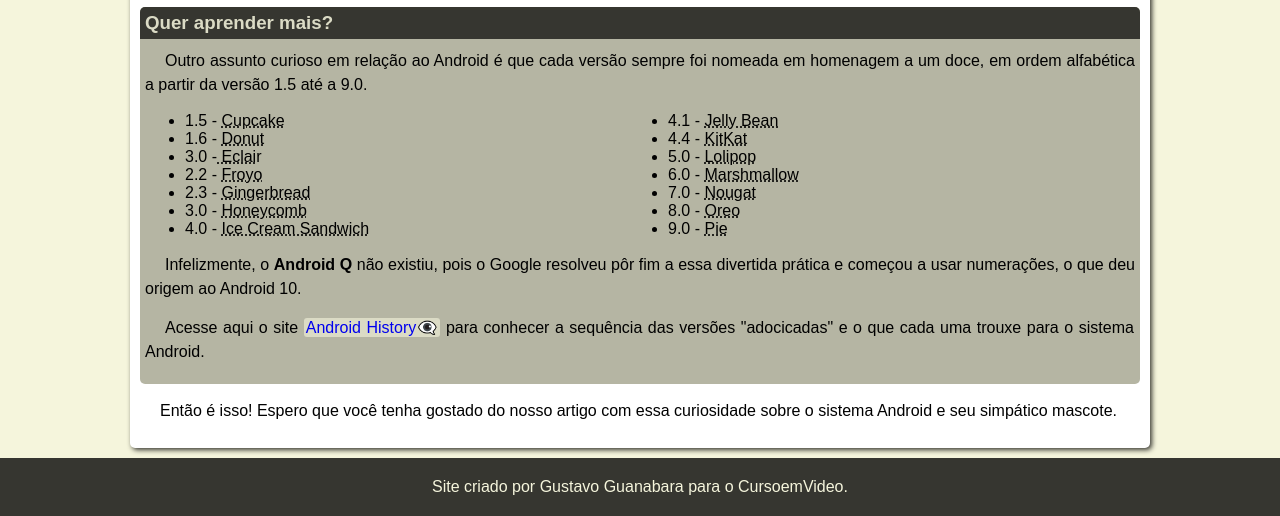
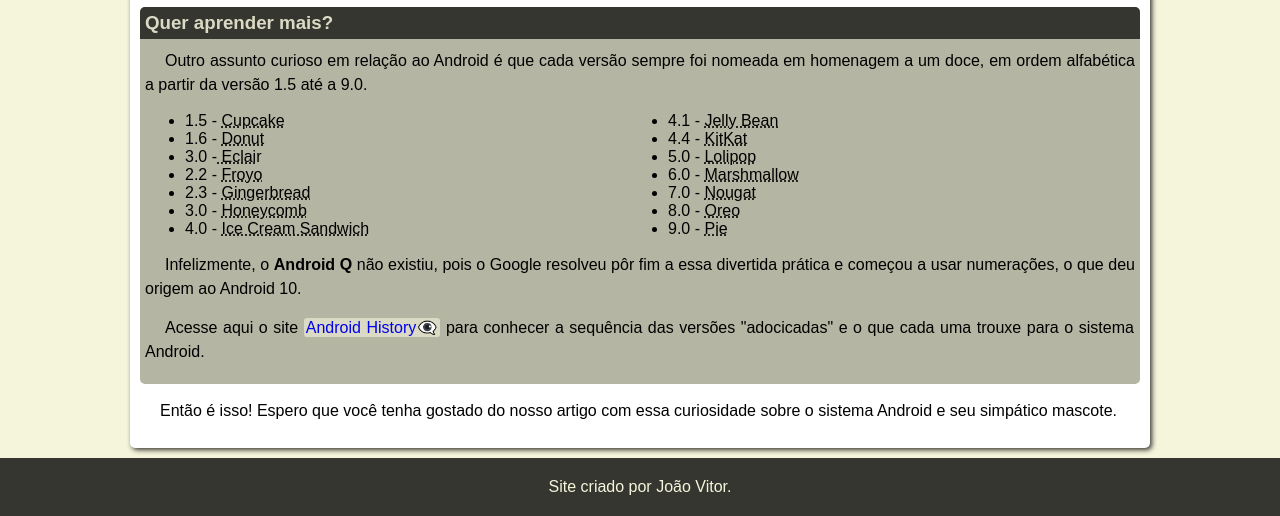
Before and after one commit to JoaoVitorMirandaBandeira/Site-basico, a plain HTML site: page index.html in a window 1280 px wide. Shown: the part 2083-2599 px from the top of the page. Drawn offline with Linux system fonts and the light colour scheme.

Commit message:
Alteraçao rodape

```diff
--- a/index.html
+++ b/index.html
@@ -104,7 +104,7 @@
         </article>
     </main>
     <footer>
-        <p>Site criado por Gustavo Guanabara para o CursoemVideo.</p>
+        <p>Site criado por João Vitor.</p>
     </footer>
 </body>
 </html>
```
Also changed, not shown: mintty.2022-07-14_20-23-07.png (added), 1 other file.
